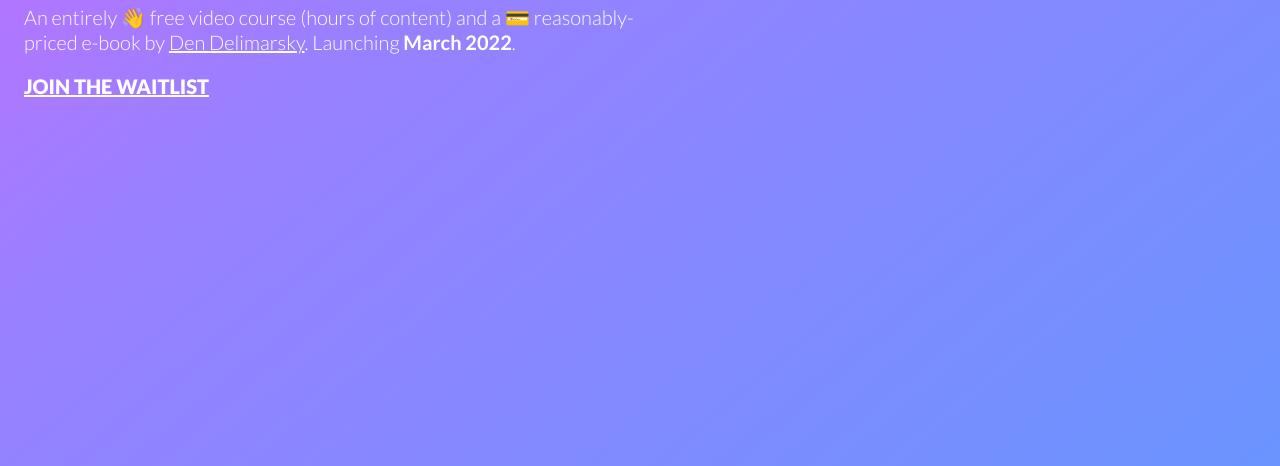
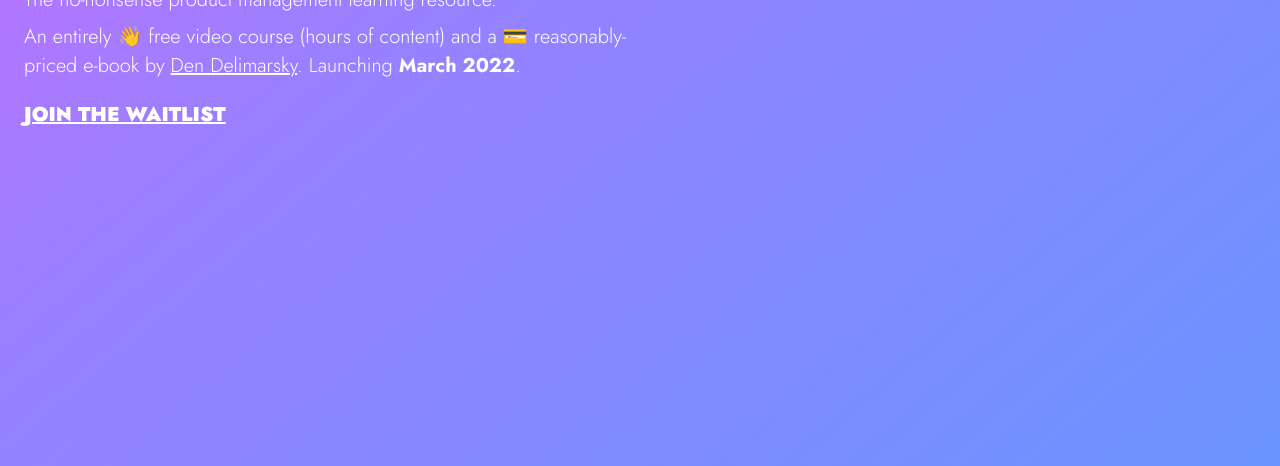
Before and after one commit to pmtrack/pmtrack-web, a plain HTML site: page index.html in a window 1280 px wide. Shown: the part 334-800 px from the top of the page. Drawn offline with Linux system fonts and the light colour scheme.

Commit message:
Update fonts and OG image

```diff
--- a/index.html
+++ b/index.html
@@ -10,7 +10,7 @@
 	<link rel="stylesheet" type="text/css" href="static/styles/style.css">
 	<link rel="preconnect" href="https://fonts.googleapis.com">
 	<link rel="preconnect" href="https://fonts.gstatic.com" crossorigin>
-	<link href="https://fonts.googleapis.com/css2?family=Lato:ital,wght@0,100;0,300;0,400;0,700;0,900;1,100;1,300;1,400;1,700;1,900&display=swap" rel="stylesheet">
+	<link href="https://fonts.googleapis.com/css2?family=Jost:ital,wght@0,100;0,200;0,300;0,400;0,500;0,600;0,700;0,800;0,900;1,100;1,200;1,300;1,400;1,500;1,600;1,700;1,800;1,900&display=swap" rel="stylesheet">
 
 	<link rel="apple-touch-icon" sizes="180x180" href="static/images/apple-touch-icon.png">
 	<link rel="icon" type="image/png" sizes="32x32" href="static/images/favicon-32x32.png">
--- a/static/styles/style.css
+++ b/static/styles/style.css
@@ -3,7 +3,7 @@ html {
 }
 
 body {
-	font-family: 'Lato', sans-serif;
+	font-family: 'Jost', sans-serif;
 	color: #fff;
 	height: 100%;
     margin: 0;
```
Also changed, not shown: static/images/og.png (added).
